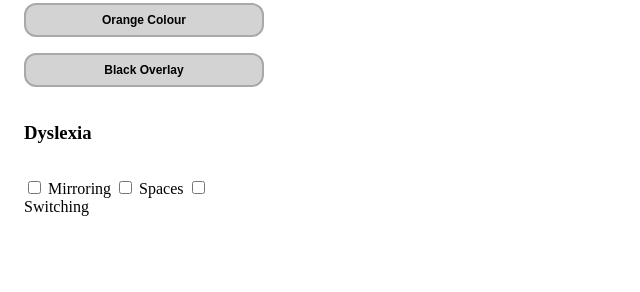
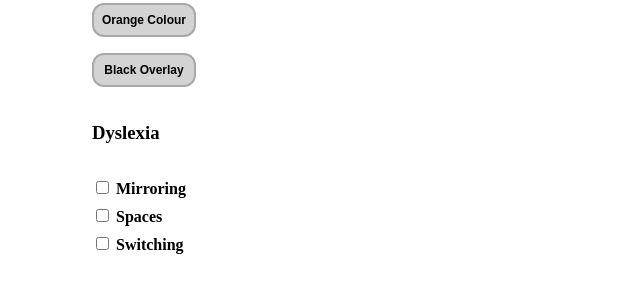
Before and after one commit to drupalgovnl/a11y-simulator, a website with bundled scripts: page extension-menu.html in a window 1280 px wide. Shown: the part 82-374 px from the top of the page, without its empty margins (0-640 px from the left). Built offline with nearby package versions, Linux system fonts and the light colour scheme.

Commit message:
changed checkbox styling

```diff
--- a/extension-menu.html
+++ b/extension-menu.html
@@ -16,16 +16,22 @@
                 Black Overlay
             </button>
             <h3>Dyslexia</h3>
-            <div>
+            <div class="dyslexia">
+                <div class="check-option">
                     <input type="checkbox" id="mirroring" name="mirroring"/>
                     <label for="mirroring">Mirroring</label>
+                </div>
 
 <!--                //todo: if there is enough time: tweak amount of spaces/chance of space happening-->
+                <div class="check-option">
                     <input type="checkbox" id="spaces" name="spaces"/>
                     <label for="spaces">Spaces</label>
+                </div>
 
+                <div class="check-option">
                     <input type="checkbox" id="switching" name="switching"/>
                     <label for="switching">Switching</label>
+                </div>
             </div>
         </div>
     </main>
--- a/style.css
+++ b/style.css
@@ -34,6 +34,22 @@
     }
 }
 
+.dyslexia {
+    display: flex;
+    flex-direction: column;
+    gap: 0.5rem;
+
+    label {
+        font-weight: 600;
+    }
+
+    input {
+        cursor: pointer;
+    }
+
+
+}
+
 
 .blackOverlay {
     position: absolute;
```
Lines whose indentation alone changed are shown as unchanged.
